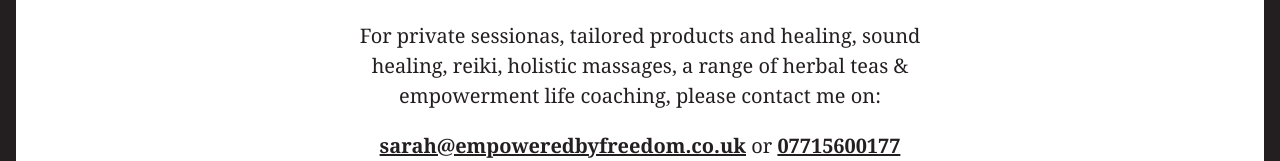
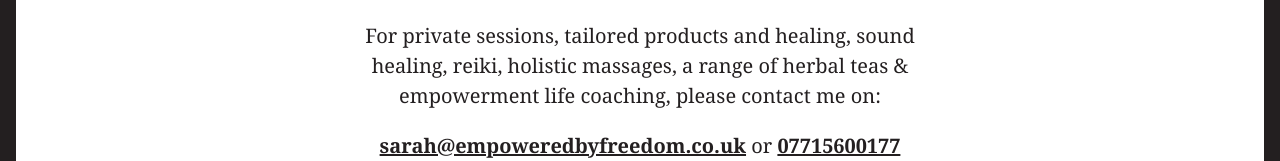
Before and after one commit to trepanation-pray/empowered-by-freedom, a plain HTML site: page index.html in a window 1280 px wide. Shown: the part 702-863 px from the top of the page. Drawn offline with Linux system fonts and the light colour scheme.

Commit message:
Fix typo

```diff
--- a/index.html
+++ b/index.html
@@ -17,7 +17,7 @@
 
             <div class="o-content__text j-scroll">
                 <h1 class="o-content__title">Website coming soon</h1>
-                <p>For private sessionas, tailored products and healing, sound healing, reiki, holistic massages, a range of herbal teas & empowerment life coaching, please contact me on:</p>
+                <p>For private sessions, tailored products and healing, sound healing, reiki, holistic massages, a range of herbal teas & empowerment life coaching, please contact me on:</p>
                 <p>
                     <a href="mailto:sarah@empoweredbyfreedom.co.uk">sarah@empoweredbyfreedom.co.uk</a>
                      or
```
